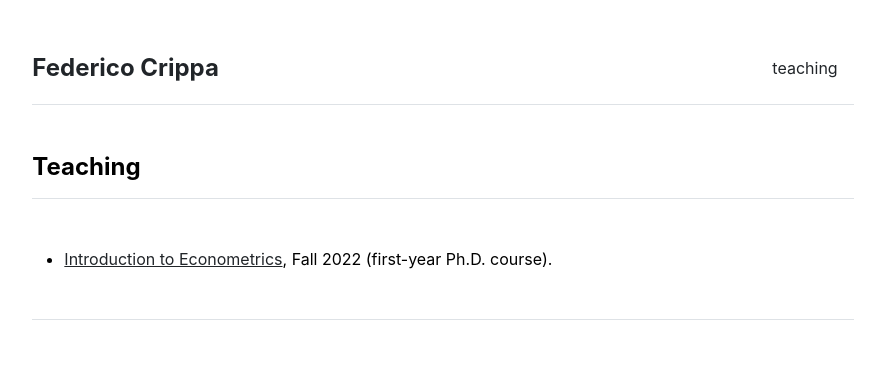
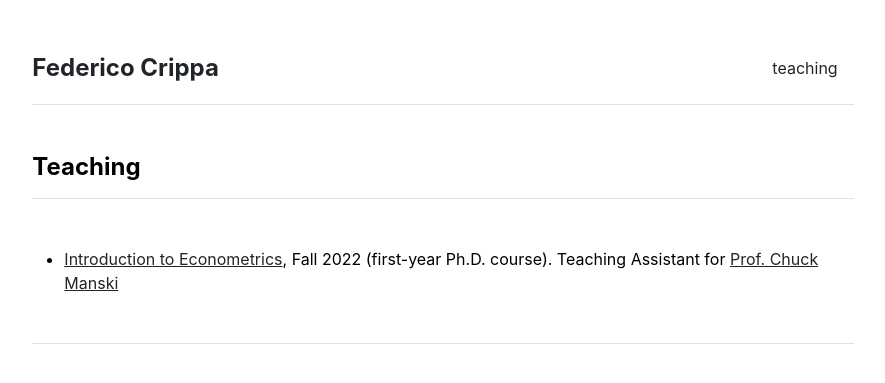
Before and after one commit to fedecrp/fedecrp.github.io, a Jekyll site: the page built from teaching.md, in a window 1280 px wide. Shown: the top 383 px of the page, without its empty margins (197-1082 px from the left). Built offline with Jekyll 4.4.1, drawn with Linux system fonts in a browser that asks for light colours.

Commit message:
Update teaching.html

```diff
--- a/_layouts/teaching.html
+++ b/_layouts/teaching.html
@@ -5,5 +5,6 @@ layout: default
 <ul>
   <li>
     <a href="https://faculty.wcas.northwestern.edu/cfm754/480_f22_syllabus.pdf" target="_blank">Introduction to Econometrics</a>, Fall 2022 (first-year Ph.D. course).
+    Teaching Assistant for <a href="https://faculty.wcas.northwestern.edu/cfm754/" target="_blank">Prof. Chuck Manski</a>
   </li>
 </ul>
```
